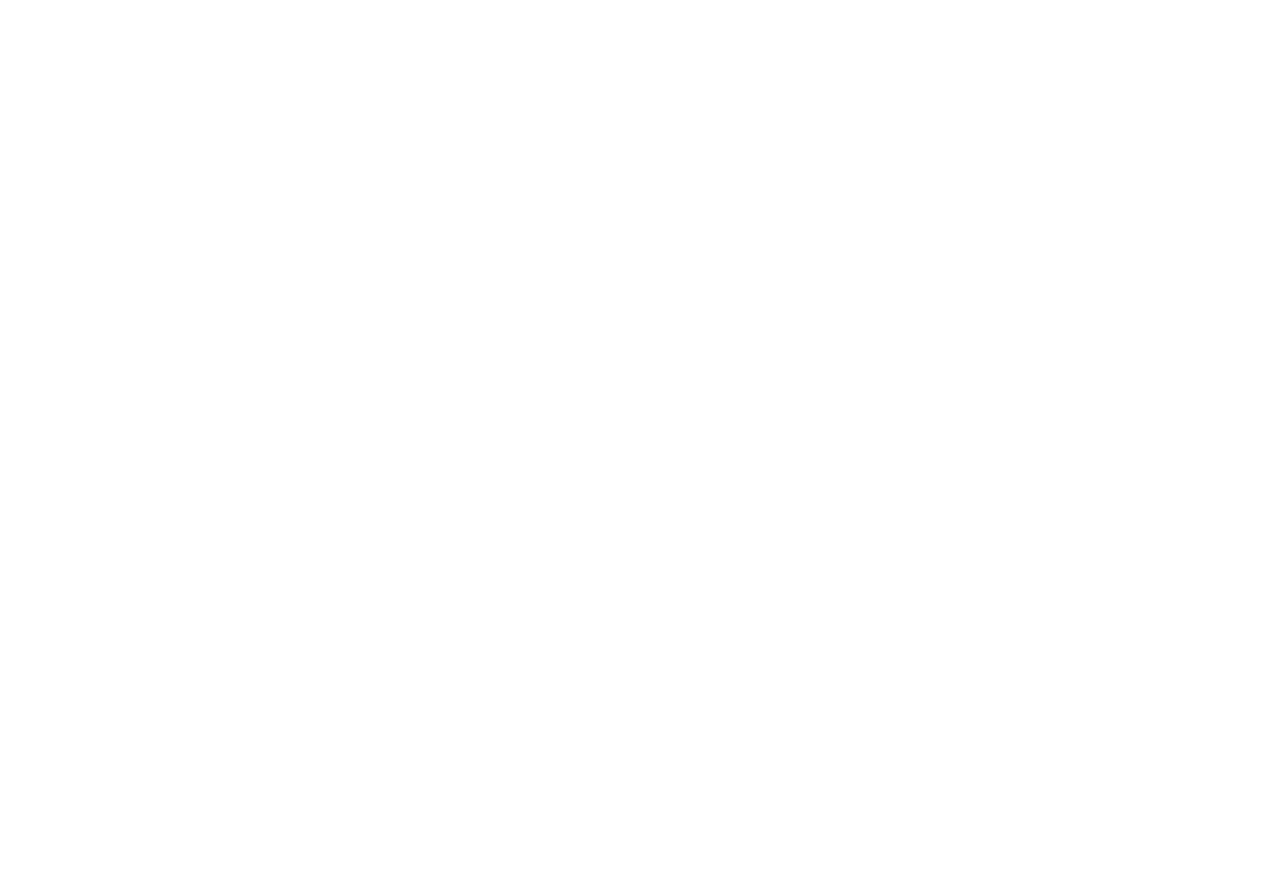
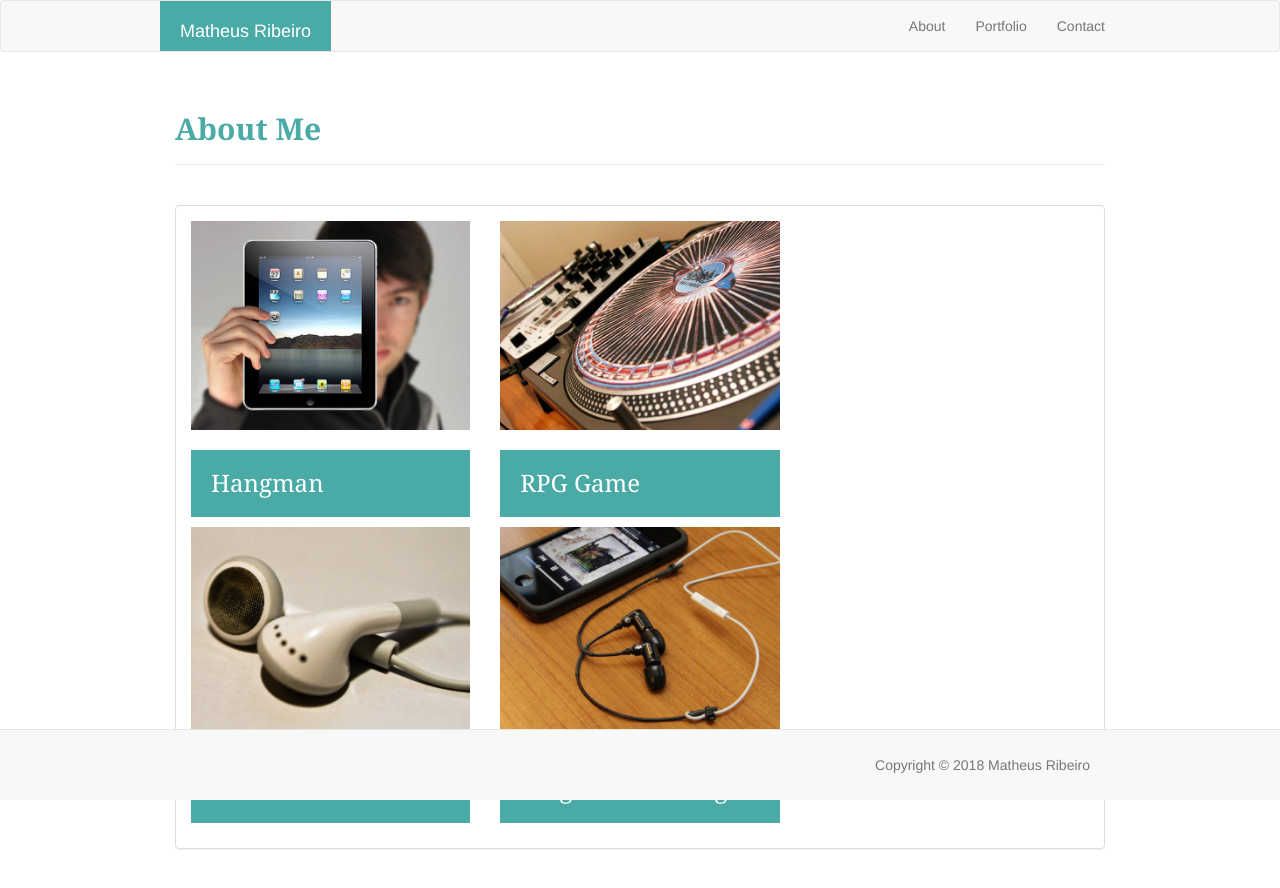
Before and after one commit to MatheusTRibeiro/Bootstrap-Portfolio, a plain HTML site: page portfolio.html in a window 1280 px wide. Before the commit the page ends 800 px from the top, so only its background shows below. Drawn offline with nearby package versions, Linux system fonts and the light colour scheme.

Commit message:
Bootstrap done

```diff
--- a/assets/css/style.css
+++ b/assets/css/style.css
@@ -0,0 +1,72 @@
+
+
+.navbar-brand {
+    padding: 20px;
+    background-color: #4aaaa5;
+    color: #fff;
+
+
+
+}
+
+#PlaceHolder {
+    width: 200px;
+    Height: 200px;
+    margin-bottom: 25px;
+
+
+}
+#name {
+    color: #fff;
+
+}
+
+
+h3 {
+    color: #fff;
+    font-family: Georgia, 'Times New Roman', Times, serif;
+    padding: 20px;
+    background-color: #4aaaa5;
+
+}
+.page-header h1 {
+    color: #4aaaa5;
+    font-family: Georgia, 'Times New Roman', Times, serif;
+    font-weight: 700;
+    font-size: 30px;
+
+}
+
+.container {
+    width: 960px;
+
+}
+
+.regularText {
+    font-family: arial, 'helvetica neue', Arial, Helvetica, sans-serif;
+    line-height: 150%;
+    color: #777777;
+    font-size: 18px;
+
+}
+
+#wrapper {
+    max-width: 960px;
+
+}
+
+img {
+    width: 100%;
+}
+
+#portfoliocontent {
+
+    margin-bottom: 20px;
+}
+
+#footer {
+    padding: 10px;
+    margin-top: 20px;
+
+
+}
--- a/contact.html
+++ b/contact.html
@@ -0,0 +1,106 @@
+<html lang="en">
+
+<head>
+    <meta charset="UTF-8">
+    <meta name="viewport" content="width=device-width, initial-scale=1.0">
+    <meta http-equiv="X-UA-Compatible" content="ie=edge">
+    <link rel="stylesheet" href="https://maxcdn.bootstrapcdn.com/bootstrap/3.3.7/css/bootstrap.min.css">
+    <link rel="stylesheet" type="text/css" href="assets/css/style.css">
+    <title>Contact</title>
+</head>
+
+<body>
+    <nav class="navbar navbar-default">
+        <div class="container">
+            <div class="navbar-header">
+                <button type="button" class="navbar-toggle collapsed" data-toggle="collapse" data-target="#navbar" aria-expanded="false"
+                    aria-controls="navbar">
+                    <span class="sr-only">Toggle navigation</span>
+                    <span class="icon-bar"></span>
+                    <span class="icon-bar"></span>
+                    <span class="icon-bar"></span>
+                </button>
+                <a class="navbar-brand" href="#" id="name">Matheus Ribeiro</a>
+            </div>
+
+            <ul class="nav navbar-nav navbar-right">
+                <li>
+                    <a href="#">About</a>
+                </li>
+                <li>
+                    <a href="#">Portfolio</a>
+                </li>
+                <li>
+                    <a href="#">Contact</a>
+                </li>
+            </ul>
+        </div>
+
+        </div>
+
+    </nav>
+
+    <div class="container">
+
+        <div class="row">
+            <div class="page-header">
+                <h1>About Me</h1>
+            </div>
+        </div>
+        <br>
+
+
+        <div class="row">
+            <div class="col-md-12">
+                <div class="panel panel-default">
+
+                    <form action="" method="POST">
+                        <div class="panel-body">
+                            <div class="form-group">
+                                <div class="input-group">
+                                    <span class="input-group-addon">
+                                        <i class="glyphicon glyphicon-user"></i>
+                                    </span>
+                                    <input type="text" name="InputName" placeholder="Name" class="form-control" autofocus="autofocus" required>
+                                </div>
+                            </div>
+                            <div class="form-group">
+                                <div class="input-group">
+                                    <span class="input-group-addon">
+                                        <i class="glyphicon glyphicon-envelope"></i>
+                                    </span>
+                                    <input type="email" name="InputEmail" placeholder="Email" class="form-control" required>
+                                </div>
+                            </div>
+                            <div class="form-group">
+                                <div class="input-group">
+                                    <span class="input-group-addon">
+                                        <i class="glyphicon glyphicon-comment"></i>
+                                    </span>
+                                    <textarea name="InputMessage" rows="6" class="form-control" type="text" required></textarea>
+                                </div>
+                            </div>
+                            <div class="">
+                                <button type="submit" class="btn btn-info pull-right">Send
+                                    <span class="glyphicon glyphicon-send"></span>
+                                </button>
+                            </div>
+                        </div>
+                </div>
+            </div>
+        </div>
+        </form>
+    </div>
+
+
+
+    <div class="navbar navbar-default navbar-fixed-bottom">
+        <div class="container">
+            <p class="navbar-text pull-right">Copyright © 2018 Matheus Ribeiro
+
+            </p>
+        </div>
+    </div>
+</body>
+
+</html>
--- a/portfolio.html
+++ b/portfolio.html
@@ -0,0 +1,117 @@
+<!DOCTYPE html>
+<html lang="en">
+
+<head>
+    <meta charset="UTF-8">
+    <meta name="viewport" content="width=device-width, initial-scale=1.0">
+    <meta http-equiv="X-UA-Compatible" content="ie=edge">
+    <link rel="stylesheet" href="https://maxcdn.bootstrapcdn.com/bootstrap/3.3.7/css/bootstrap.min.css">
+    <link rel="stylesheet" type="text/css" href="assets/css/style.css">
+    <title>Portfolio</title>
+</head>
+
+<body>
+    <nav class="navbar navbar-default">
+        <div class="container">
+            <div class="navbar-header">
+                <button type="button" class="navbar-toggle collapsed" data-toggle="collapse" data-target="#navbar" aria-expanded="false"
+                    aria-controls="navbar">
+                    <span class="sr-only">Toggle navigation</span>
+                    <span class="icon-bar"></span>
+                    <span class="icon-bar"></span>
+                    <span class="icon-bar"></span>
+                </button>
+                <a class="navbar-brand" href="#" id="name">Matheus Ribeiro</a>
+            </div>
+
+            <ul class="nav navbar-nav navbar-right">
+                <li>
+                    <a href="#">About</a>
+                </li>
+                <li>
+                    <a href="#">Portfolio</a>
+                </li>
+                <li>
+                    <a href="#">Contact</a>
+                </li>
+            </ul>
+        </div>
+
+        </div>
+
+    </nav>
+
+
+    <div class="container" id="portfoliocontent">
+        <div class="page-header">
+            <h1>About Me</h1>
+        </div>
+        <br>
+        <div class="panel panel-default panel-body">
+            <div class="row">
+
+
+
+                <div class="col-md-4">
+
+                    <img src="assets/images/technics-q-c-640-480-1.jpg" alt="Hangman">
+                    <div class="caption">
+                        <h3>Hangman</h3>
+                    </div>
+
+                </div>
+
+                <div class="col-md-4">
+
+                    <img src="assets/images/technics-q-c-640-480-2.jpg" alt="RPG Game">
+                    <div class="caption">
+                        <h3>RPG Game</h3>
+                    </div>
+                </div>
+            </div>
+
+            <div class="row">
+
+                <div class="col-md-4">
+
+
+                    <img src="assets/images/technics-q-c-640-480-5.jpg" alt="Trivia Game">
+                    <div class="caption">
+                        <h3>Trivia Game</h3>
+                    </div>
+                </div>
+
+
+
+                <div class="col-md-4">
+
+
+                    <img src="assets/images/technics-q-c-640-480-7.jpg" alt="Rutgers Info Widget">
+                    <div class="caption">
+                        <h3>Rutgers Info Widget</h3>
+                    </div>
+
+                </div>
+
+            </div>
+        </div>
+    </div>
+
+
+
+    </div>
+    </div>
+
+    <br><br><br><br>
+
+    <div class="navbar navbar-default navbar-fixed-bottom" id="footer" >
+        <div class="container">
+            <p class="navbar-text pull-right">Copyright © 2018 Matheus Ribeiro
+
+            </p>
+        </div>
+    </div>
+
+</body>
+
+</html>
```
Also changed, not shown: index.html (+89 -10 lines).
